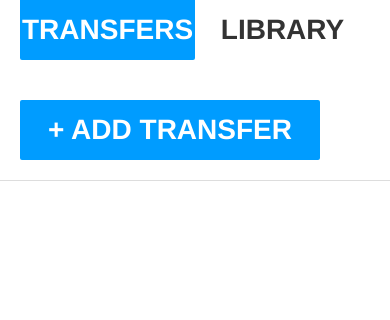
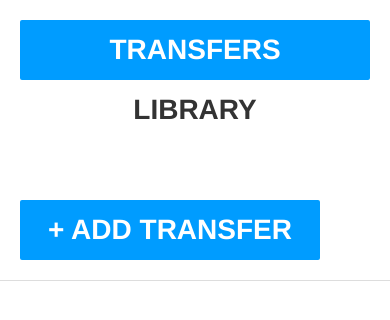
Before and after one commit to troelskn/mediacenter, a plain HTML site: page public/index.html in a window 390 px wide. Drawn offline with Linux system fonts and the light colour scheme; no server answers.

Commit message:
mediaqueries to make layout work better on an iphone

```diff
--- a/public/main.css
+++ b/public/main.css
@@ -22,6 +22,11 @@ li.paused .start, li.active .stop, li.complete .play {display:inline-block}
 #header {position:fixed;top:0;left:0;z-index:5;width:100%;box-sizing:border-box;overflow:hidden;height:80px;padding:0 20px;background-color:#fff;padding-bottom:20px}
 #header .button {float:left;box-sizing:border-box;width:50%;text-align:center;height:60px;line-height:60px;font-family:Helvetica;text-transform:uppercase;font-size:28px;font-weight:bold;padding:0;margin:0;background-color:#fff;color:#333;border-top-left-radius:0;border-top-right-radius:0}
 #header .button.selected {background:#009cff;color:#fff}
+@media (max-width: 767px) {
+    #header {height:180px;padding-top:20px}
+    #header .button {float:none;display:block;width:100%;text-align:center;border-radius:2px}
+    ul {margin-top:180px}
+}
 
 #toolbar {position:fixed;bottom:0;right:0}
 #toolbar button {}
```
